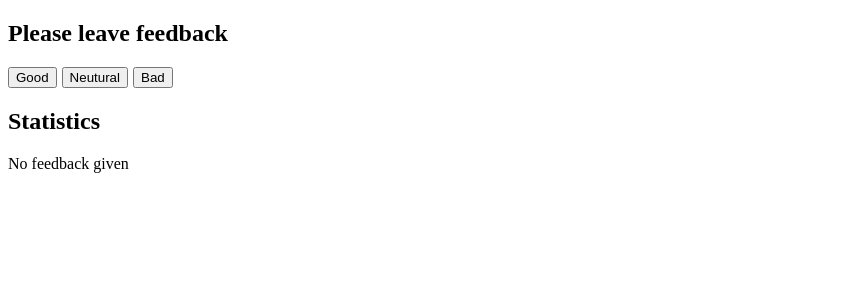
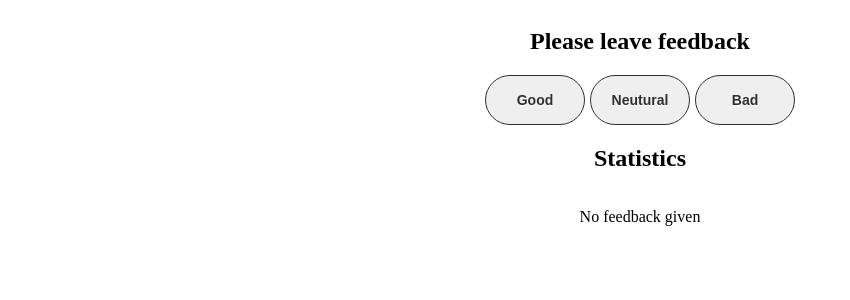
Before and after one commit to el-ki/goit-react-hw-02-feedback, a React (Create React App) app: page / in a window 1280 px wide. Shown: the top 300 px of the page, without its empty margins (0-850 px from the left). Built offline with nearby package versions, Linux system fonts and the light colour scheme.

Commit message:
refactoring of Statistics and add scss

```diff
--- a/src/App.js
+++ b/src/App.js
@@ -3,18 +3,7 @@ import Section from './components/Section';
 import Statistics from './components/Statistics';
 import FeedbackOptions from './components/FeedbackOptions';
 
-// import logo from './logo.svg';
-// import './App.css';
-
 class App extends Component {
-  // static defaultProps = {
-  //   good: 0,
-  //   neutural: 0,
-  //   bad: 0,
-  // };
-
-  // static propTypes = {};
-
   state = {
     good: 0,
     neutural: 0,
@@ -39,7 +28,20 @@ class App extends Component {
     }));
   };
 
+  countTotalFeedback = () => {
+    const total = this.state.good + this.state.neutural + this.state.bad;
+    return total;
+  };
+
+  positivePercentage = () => {
+    return Math.round((this.state.good / this.countTotalFeedback()) * 100);
+  };
+
   render() {
+    const { good, neutural, bad } = this.state;
+    const total = this.countTotalFeedback();
+    const positivePercentage = this.positivePercentage();
+
     return (
       <div className="App">
         <Section title="">
@@ -47,18 +49,13 @@ class App extends Component {
             onGoodBtn={this.handleGoodBtn}
             onNeuturalBtn={this.handleNeuturalBtn}
             onBadBtn={this.handleBadBtn}
-            onLeaveFeedback={23}
           ></FeedbackOptions>
           <Statistics
-            good={this.state.good}
-            neutural={this.state.neutural}
-            bad={this.state.bad}
-            total={this.state.good + this.state.neutural + this.state.bad}
-            positivePercentage={Math.round(
-              (this.state.good /
-                (this.state.good + this.state.neutural + this.state.bad)) *
-                100,
-            )}
+            good={good}
+            neutural={neutural}
+            bad={bad}
+            total={total}
+            positivePercentage={positivePercentage}
           />
         </Section>
       </div>
--- a/src/components/FeedbackOptions/styles.module.scss
+++ b/src/components/FeedbackOptions/styles.module.scss
@@ -1,3 +1,18 @@
 .btn:not(:last-child) {
   margin-right: 5px;
 }
+.btn {
+  outline: none;
+  cursor: pointer;
+  width: 100px;
+  height: 50px;
+  border-radius: 30px;
+  border: 1px solid;
+  box-shadow: rgb(179, 176, 176);
+  transition: all 0.2s ease;
+  font-family: 'Source Sans Pro', sans-serif;
+  font-size: 14px;
+  font-weight: 600;
+  color: rgb(48, 47, 47);
+  text-shadow: 0 1px #fff;
+}
--- a/src/components/Section/index.js
+++ b/src/components/Section/index.js
@@ -1,8 +1,9 @@
-import React from "react";
+import React from 'react';
+import styles from './styles.module.scss';
 
-const FeedbackOptions = (props) => {
+const FeedbackOptions = props => {
   return (
-    <div className="section">
+    <div className={styles.section}>
       <h2>Please leave feedback</h2>
       {props.children[0]}
       <h2>Statistics</h2>
--- /dev/null
+++ b/src/components/Section/styles.module.scss
@@ -0,0 +1,6 @@
+.section {
+  display: flex;
+  flex-direction: column;
+  align-items: center;
+  justify-content: center;
+}
--- a/src/components/Statistics/index.js
+++ b/src/components/Statistics/index.js
@@ -1,4 +1,5 @@
 import React from 'react';
+import PropTypes from 'prop-types';
 
 const Statistics = ({ good, neutural, bad, total, positivePercentage }) => {
   return (
@@ -15,14 +16,20 @@ const Statistics = ({ good, neutural, bad, total, positivePercentage }) => {
         <p>No feedback given</p>
       )}
     </div>
-    //   <div className="stats">
-    //   <p>Good: {good}</p>
-    //   <p>Neutural: {neutural}</p>
-    //   <p>Bad: {bad}</p>
-    //   {total > 0 && <p> Total: {total}</p>}
-    //   {total > 0 && <p> Total: {positivePercentage}%</p>}
-    // </div>
   );
 };
 
+Statistics.defaultProps = {
+  total: 0,
+  positivePercentage: 0,
+};
+
+Statistics.propTypes = {
+  good: PropTypes.number.isRequired,
+  neutural: PropTypes.number.isRequired,
+  bad: PropTypes.number.isRequired,
+  total: PropTypes.number,
+  positivePercentage: PropTypes.number,
+};
+
 export default Statistics;
```
Also changed, not shown: src/components/FeedbackOptions/index.js (+0 -37 lines).
